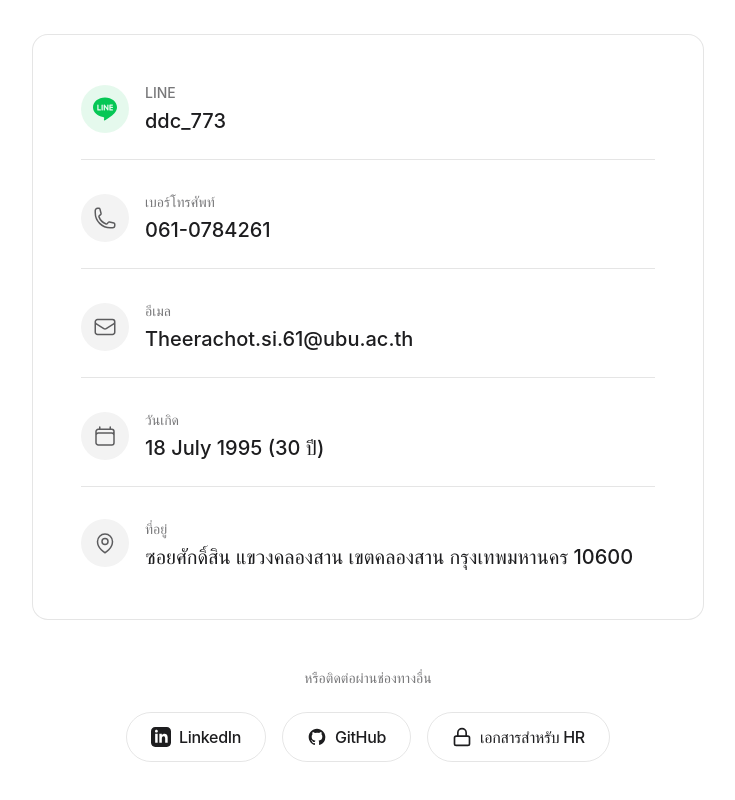
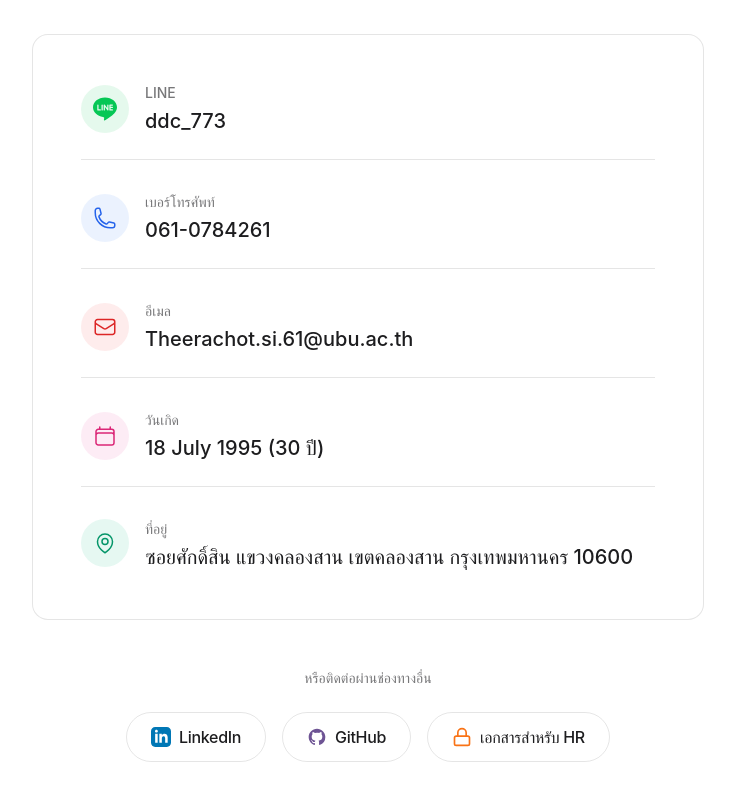
Before and after one commit to armkong33120/Resume_CV_F, a Next.js app: page /contact in a window 1280 px wide. Shown: the part 270-1070 px from the top of the page, without its empty margins (272-1007 px from the left). Built offline with nearby package versions, Linux system fonts and the light colour scheme.

Commit message:
style: colorize icons across the website (contact, resume, experience)

```diff
--- a/components/ContactContent.tsx
+++ b/components/ContactContent.tsx
@@ -62,14 +62,14 @@ export default function ContactContent({ profile }: ContactContentProps) {
                         {profile.social.phone && (
                             <div className="flex flex-col sm:flex-row sm:items-center gap-3 xs:gap-4 pb-5 xs:pb-6 border-b border-border">
                                 <div className="flex-shrink-0">
-                                    <div className="w-12 h-12 rounded-full bg-foreground/5 flex items-center justify-center">
+                                    <div className="w-12 h-12 rounded-full bg-blue-500/10 flex items-center justify-center">
                                         <svg
                                             xmlns="http://www.w3.org/2000/svg"
                                             fill="none"
                                             viewBox="0 0 24 24"
                                             strokeWidth={1.5}
                                             stroke="currentColor"
-                                            className="w-6 h-6 text-foreground/70"
+                                            className="w-6 h-6 text-blue-600"
                                         >
                                             <path
                                                 strokeLinecap="round"
@@ -95,14 +95,14 @@ export default function ContactContent({ profile }: ContactContentProps) {
                         {profile.social.email && (
                             <div className="flex flex-col sm:flex-row sm:items-center gap-3 xs:gap-4 pb-5 xs:pb-6 border-b border-border">
                                 <div className="flex-shrink-0">
-                                    <div className="w-12 h-12 rounded-full bg-foreground/5 flex items-center justify-center">
+                                    <div className="w-12 h-12 rounded-full bg-red-500/10 flex items-center justify-center">
                                         <svg
                                             xmlns="http://www.w3.org/2000/svg"
                                             fill="none"
                                             viewBox="0 0 24 24"
                                             strokeWidth={1.5}
                                             stroke="currentColor"
-                                            className="w-6 h-6 text-foreground/70"
+                                            className="w-6 h-6 text-red-600"
                                         >
                                             <path
                                                 strokeLinecap="round"
@@ -128,14 +128,14 @@ export default function ContactContent({ profile }: ContactContentProps) {
                         {profile.birthday && (
                             <div className="flex flex-col sm:flex-row sm:items-center gap-3 xs:gap-4 pb-5 xs:pb-6 border-b border-border">
                                 <div className="flex-shrink-0">
-                                    <div className="w-12 h-12 rounded-full bg-foreground/5 flex items-center justify-center">
+                                    <div className="w-12 h-12 rounded-full bg-pink-500/10 flex items-center justify-center">
                                         <svg
                                             xmlns="http://www.w3.org/2000/svg"
                                             fill="none"
                                             viewBox="0 0 24 24"
                                             strokeWidth={1.5}
                                             stroke="currentColor"
-                                            className="w-6 h-6 text-foreground/70"
+                                            className="w-6 h-6 text-pink-600"
                                         >
                                             <path
                                                 strokeLinecap="round"
@@ -167,14 +167,14 @@ export default function ContactContent({ profile }: ContactContentProps) {
                         {profile.address && (
                             <div className="flex flex-col sm:flex-row sm:items-start gap-3 xs:gap-4">
                                 <div className="flex-shrink-0">
-                                    <div className="w-12 h-12 rounded-full bg-foreground/5 flex items-center justify-center">
+                                    <div className="w-12 h-12 rounded-full bg-emerald-500/10 flex items-center justify-center">
                                         <svg
                                             xmlns="http://www.w3.org/2000/svg"
                                             fill="none"
                                             viewBox="0 0 24 24"
                                             strokeWidth={1.5}
                                             stroke="currentColor"
-                                            className="w-6 h-6 text-foreground/70"
+                                            className="w-6 h-6 text-emerald-600"
                                         >
                                             <path
                                                 strokeLinecap="round"
@@ -213,7 +213,7 @@ export default function ContactContent({ profile }: ContactContentProps) {
                                     className="px-4 xs:px-6 py-2 xs:py-3 border border-border rounded-full font-medium tracking-tight hover:bg-foreground/5 transition-colors focus:outline-none focus:ring-2 focus:ring-foreground focus:ring-offset-2 inline-flex items-center gap-2 text-sm xs:text-base"
                                 >
                                     <svg
-                                        className="w-5 h-5"
+                                        className="w-5 h-5 text-[#0077B5]"
                                         fill="currentColor"
                                         viewBox="0 0 24 24"
                                         aria-hidden="true"
@@ -235,7 +235,7 @@ export default function ContactContent({ profile }: ContactContentProps) {
                                     className="px-4 xs:px-6 py-2 xs:py-3 border border-border rounded-full font-medium tracking-tight hover:bg-foreground/5 transition-colors focus:outline-none focus:ring-2 focus:ring-foreground focus:ring-offset-2 inline-flex items-center gap-2 text-sm xs:text-base"
                                 >
                                     <svg
-                                        className="w-5 h-5"
+                                        className="w-5 h-5 text-[#6e5494]"
                                         fill="currentColor"
                                         viewBox="0 0 24 24"
                                         aria-hidden="true"
@@ -253,7 +253,7 @@ export default function ContactContent({ profile }: ContactContentProps) {
                                 actionUrl="https://drive.google.com/drive/folders/1DmaOziAzjVuBmNX7lF1PcdTYcUKPQ93I?usp=drive_link"
                                 placeholder={
                                     <div className="px-4 xs:px-6 py-2 xs:py-3 border border-border rounded-full font-medium tracking-tight hover:bg-foreground/5 transition-colors focus:outline-none focus:ring-2 focus:ring-foreground focus:ring-offset-2 inline-flex items-center gap-2 text-sm xs:text-base cursor-pointer">
-                                        <svg xmlns="http://www.w3.org/2000/svg" width="20" height="20" viewBox="0 0 24 24" fill="none" stroke="currentColor" strokeWidth="2" strokeLinecap="round" strokeLinejoin="round">
+                                        <svg xmlns="http://www.w3.org/2000/svg" width="20" height="20" viewBox="0 0 24 24" fill="none" stroke="currentColor" strokeWidth="2" strokeLinecap="round" strokeLinejoin="round" className="text-orange-500">
                                             <rect x="3" y="11" width="18" height="11" rx="2" ry="2"></rect>
                                             <path d="M7 11V7a5 5 0 0 1 10 0v4"></path>
                                         </svg>
@@ -267,7 +267,7 @@ export default function ContactContent({ profile }: ContactContentProps) {
                                     rel="noopener noreferrer"
                                     className="px-4 xs:px-6 py-2 xs:py-3 border border-border rounded-full font-medium tracking-tight hover:bg-foreground/5 transition-colors focus:outline-none focus:ring-2 focus:ring-foreground focus:ring-offset-2 inline-flex items-center gap-2 text-sm xs:text-base"
                                 >
-                                    <svg xmlns="http://www.w3.org/2000/svg" width="20" height="20" viewBox="0 0 24 24" fill="none" stroke="currentColor" strokeWidth="2" strokeLinecap="round" strokeLinejoin="round">
+                                    <svg xmlns="http://www.w3.org/2000/svg" width="20" height="20" viewBox="0 0 24 24" fill="none" stroke="currentColor" strokeWidth="2" strokeLinecap="round" strokeLinejoin="round" className="text-orange-500">
                                         <path d="M14 2H6a2 2 0 0 0-2 2v16a2 2 0 0 0 2 2h12a2 2 0 0 0 2-2V8z"></path>
                                         <polyline points="14 2 14 8 20 8"></polyline>
                                         <line x1="16" y1="13" x2="8" y2="13"></line>
--- a/components/ExperienceContent.tsx
+++ b/components/ExperienceContent.tsx
@@ -252,7 +252,7 @@ export default function ExperienceContent() {
 
                             <div className="grid grid-cols-1 md:grid-cols-2 gap-4 mb-6 text-sm text-foreground/70">
                                 <div className="flex items-center gap-2">
-                                    <svg className="w-5 h-5 flex-shrink-0" fill="none" viewBox="0 0 24 24" stroke="currentColor">
+                                    <svg className="w-5 h-5 flex-shrink-0 text-emerald-500" fill="none" viewBox="0 0 24 24" stroke="currentColor">
                                         <path strokeLinecap="round" strokeLinejoin="round" strokeWidth={2} d="M17.657 16.657L13.414 20.9a1.998 1.998 0 01-2.827 0l-4.244-4.243a8 8 0 1111.314 0z" />
                                         <path strokeLinecap="round" strokeLinejoin="round" strokeWidth={2} d="M15 11a3 3 0 11-6 0 3 3 0 016 0z" />
                                     </svg>
@@ -270,7 +270,7 @@ export default function ExperienceContent() {
                                     )}
                                 </div>
                                 <div className="flex items-center gap-2">
-                                    <svg className="w-5 h-5 flex-shrink-0" fill="none" viewBox="0 0 24 24" stroke="currentColor">
+                                    <svg className="w-5 h-5 flex-shrink-0 text-emerald-500" fill="none" viewBox="0 0 24 24" stroke="currentColor">
                                         <path strokeLinecap="round" strokeLinejoin="round" strokeWidth={2} d="M12 8c-1.657 0-3 .895-3 2s1.343 2 3 2 3 .895 3 2-1.343 2-3 2m0-8c1.11 0 2.08.402 2.599 1M12 8V7m0 1v8m0 0v1m0-1c-1.11 0-2.08-.402-2.599-1M21 12a9 9 0 11-18 0 9 9 0 0118 0z" />
                                     </svg>
                                     <SalaryPrivacy value={getContent(job.salary)} />
```
Also changed, not shown: components/ResumeContent.tsx (+4 -4 lines).
